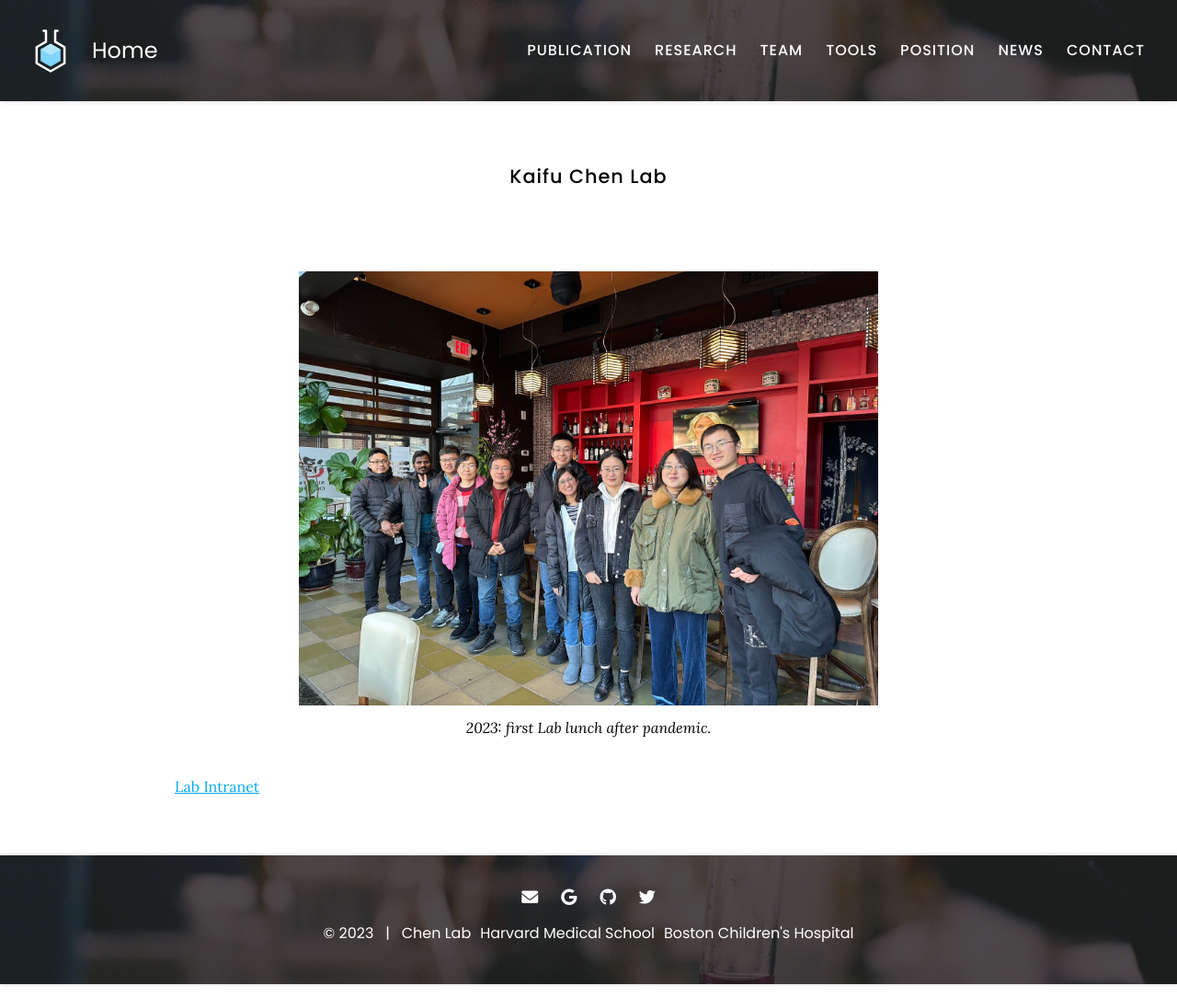
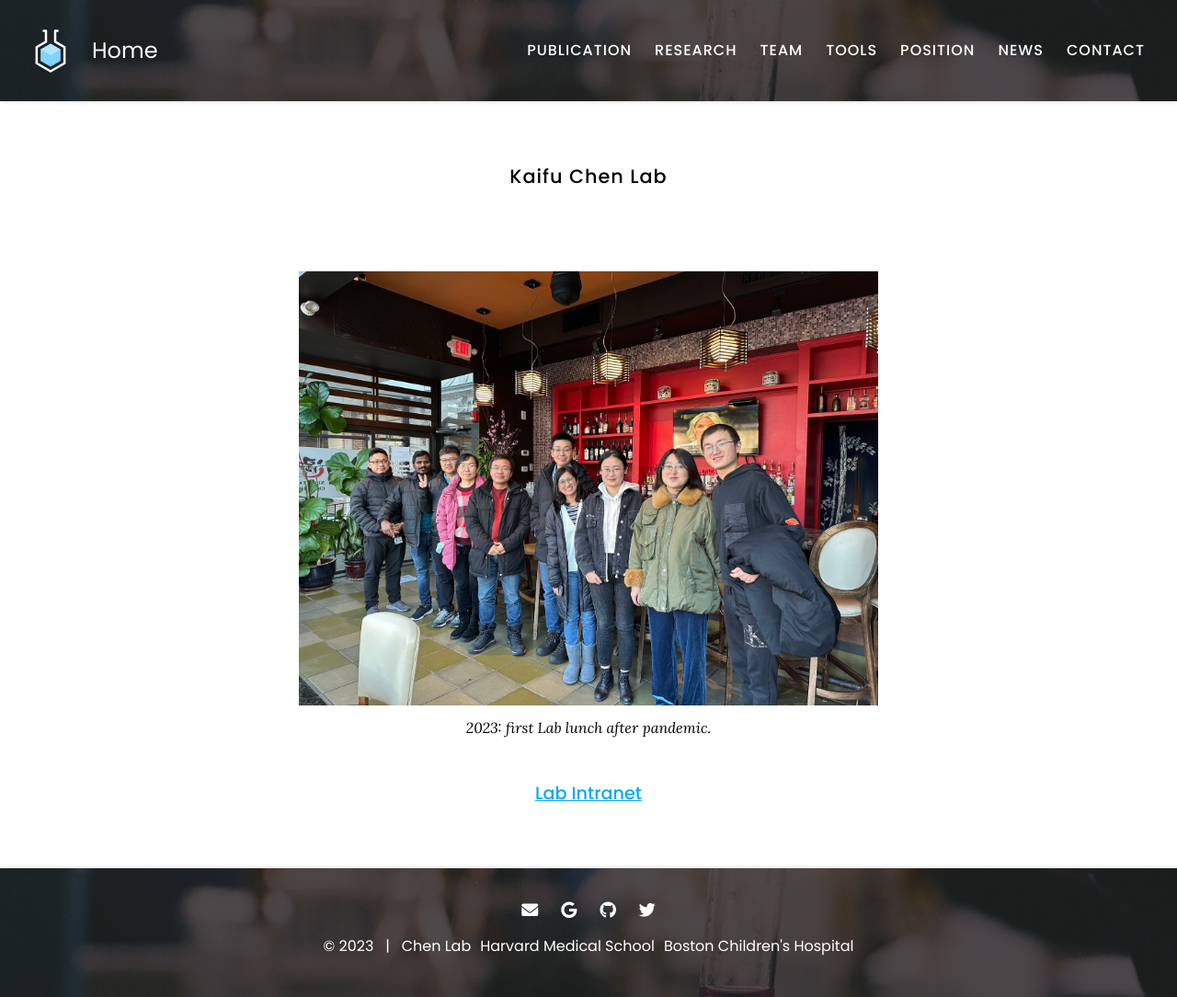
Before and after one commit to kaifuchenlab/kaifuchenlab.github.io, a Jekyll site: the page built from index.md, in a window 1280 px wide. Shown: the whole page at 92% size. Built offline with Jekyll 4.4.1, drawn with Linux system fonts in a browser that asks for light colours.

```diff
--- a/index.md
+++ b/index.md
@@ -15,4 +15,4 @@ title: Home
   caption="2023: first Lab lunch after pandemic."
 %}
 
-[Lab Intranet](https://sites.google.com/site/superchenlab/)
+### [Lab Intranet](https://sites.google.com/site/superchenlab/)
```
